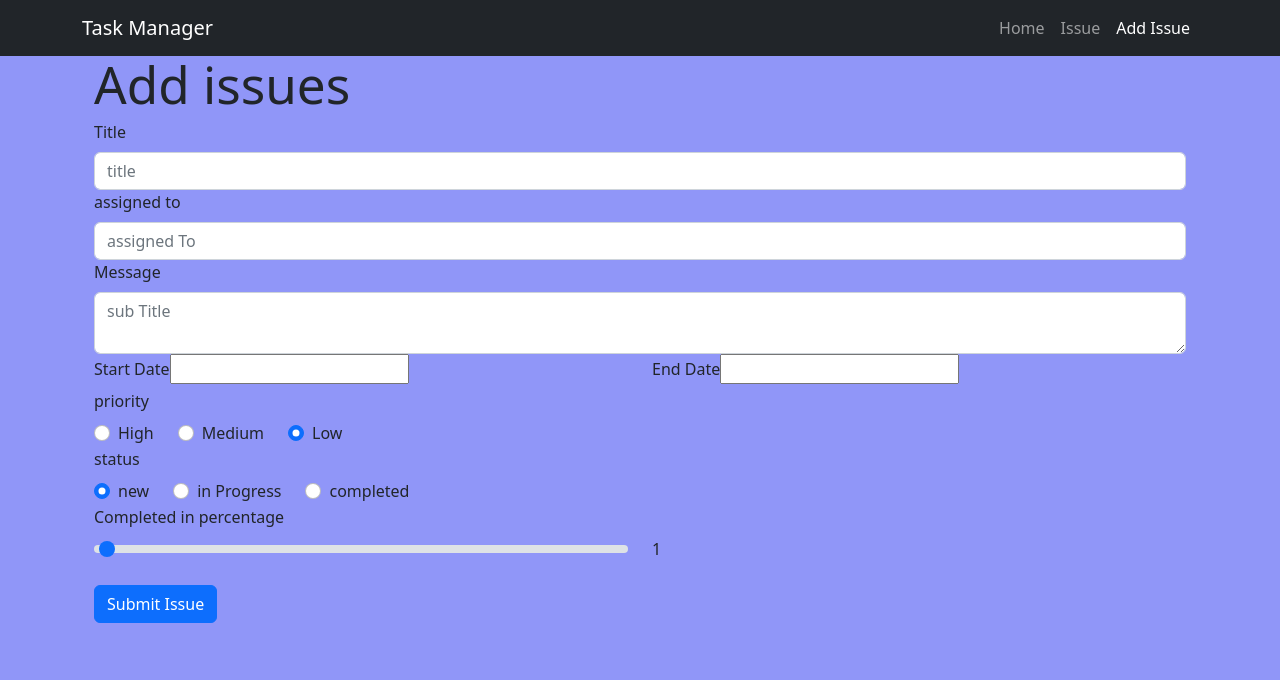
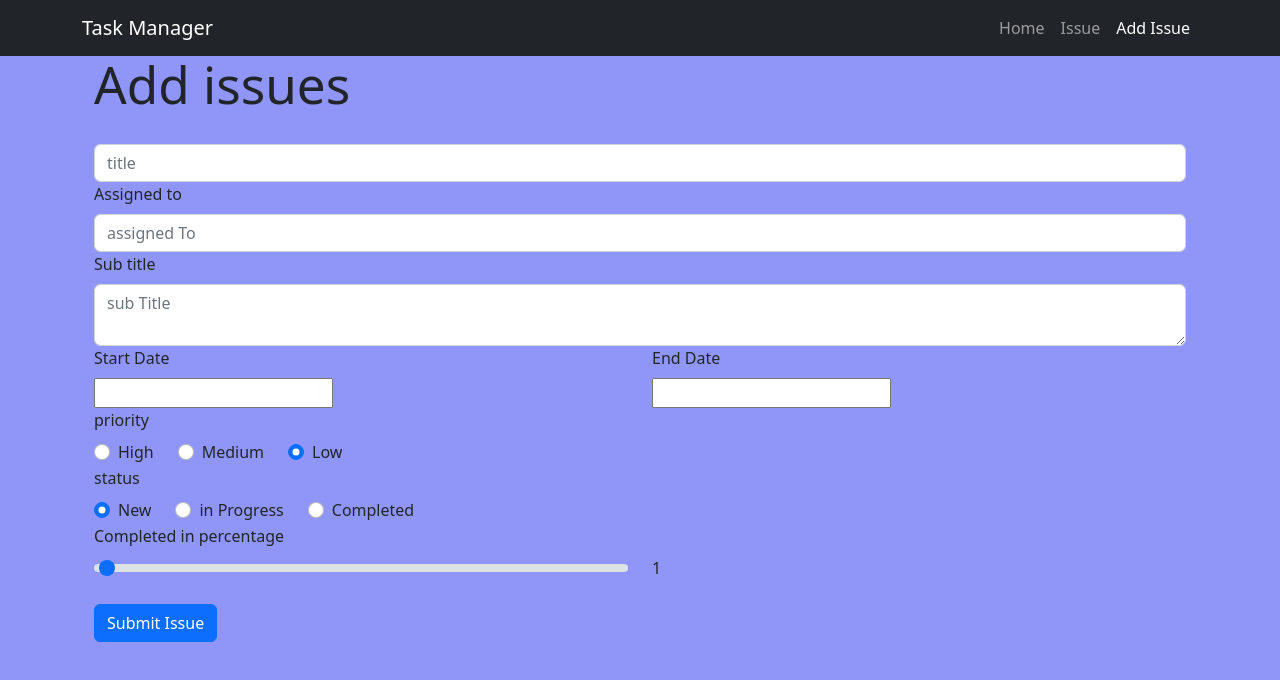
Before and after one commit to rayhan18/task-manager, a React (Vite) app: page /add in a window 1280 px wide. Shown: the top 680 px of the page. Built offline with nearby package versions, Linux system fonts and the light colour scheme.

Commit message:
issueform edit

```diff
--- a/src/components/Issueform.jsx
+++ b/src/components/Issueform.jsx
@@ -7,17 +7,20 @@ import { toast } from "react-toastify"
 import DatePicker from "react-datepicker";
 import "react-datepicker/dist/react-datepicker.css";
 import { addDays } from "date-fns"
+import TextInput from "../formInputs/TextInput"
+import DateInput from "../formInputs/DateInput"
+import CheckInput from "../formInputs/CheckInput"
 
-const defaultIssue={
-    title:'',
-    subTitle:'',
-    assignedTo:'',
-    startDate: new Date(),
-    endDate: addDays(new Date(),1) ,
-    priority:'low',
-    status:'new',
-    completedPercentage:1
-  }
+// const defaultIssue={
+//     title:'',
+//     subTitle:'',
+//     assignedTo:'',
+//     startDate: new Date(),
+//     endDate: addDays(new Date(),1) ,
+//     priority:'low',
+//     status:'new',
+//     completedPercentage:1
+//   }
 const IssueForm =({addIssue ,upDateIssue,handleUpdateIssue ,issue:EditToIssue})=>{
 
         const navigate = useNavigate()
@@ -151,6 +154,48 @@ const IssueForm =({addIssue ,upDateIssue,handleUpdateIssue ,issue:EditToIssue})=
             endDate:errorEndDate
             }= errorIssue
 
+
+            const priorityTypes = [
+              {
+                name:'priority',
+                value:'high',
+                label:'High',
+                valueToChecked:priority
+              },
+              {
+                name:'priority',
+                value:'medium',
+                label:'Medium',
+                valueToChecked:priority
+              },
+              {
+                name:'priority',
+                value:'low',
+                label:'Low',
+                valueToChecked:priority
+              },
+            ]
+
+            const statusChecks =[
+              {
+                name:'status',
+                value:'new',
+                label:'New',
+                statusType:status
+              },
+              {
+                name:'status',
+                value:'inProgress',
+                label:'in Progress',
+                statusType:status
+              },
+              {
+                name:'status',
+                value:'completed',
+                label:'Completed',
+                statusType:status
+              },
+            ]
     return(
         <>
 
@@ -160,7 +205,7 @@ const IssueForm =({addIssue ,upDateIssue,handleUpdateIssue ,issue:EditToIssue})=
         <h1>{EditToIssue ? 'Edit Issue' : 'Add issues'}</h1>
           <Col>
             <Form onSubmit={handelSubmit}>
-              <Form.Group>
+              {/* <Form.Group>
               <Form.Label>Title</Form.Label>
               <Form.Control
                type='text'
@@ -173,11 +218,19 @@ const IssueForm =({addIssue ,upDateIssue,handleUpdateIssue ,issue:EditToIssue})=
               <Form.Control.Feedback type='inValid' className="d-blog text-danger">
                 {errorTitle}
               </Form.Control.Feedback>
-              </Form.Group>
-
-              <Form.Group>
+              </Form.Group> */}
+             <TextInput
+              type='text'
+              name='title'
+              value={title}
+              placeholder='title'
+              onChange={handelChange}
+              error={errorTitle}
+             />
+              {/* <Form.Group>
               <Form.Label>assigned to</Form.Label>
               <Form.Control
+               label=' Title'
                type='text'
                name='assignedTo'
                value={assignedTo}
@@ -188,8 +241,17 @@ const IssueForm =({addIssue ,upDateIssue,handleUpdateIssue ,issue:EditToIssue})=
               <Form.Control.Feedback type='inValid' className="d-blog text-danger">
                 {errorassignedTo}
               </Form.Control.Feedback>
-              </Form.Group>
-              <Form.Group>
+              </Form.Group> */}
+              <TextInput
+               label=' Assigned to'
+              type='text'
+              name='assignedTo'
+              value={assignedTo}
+              placeholder='assigned To'
+              onChange={handelChange}
+              error={errorassignedTo}
+             />
+              {/* <Form.Group>
               <Form.Label> Message</Form.Label>
               <Form.Control
                as='textarea'
@@ -199,16 +261,26 @@ const IssueForm =({addIssue ,upDateIssue,handleUpdateIssue ,issue:EditToIssue})=
                onChange={handelChange}
                isInvalid={errorSubTitle}
               />
+
                <Form.Control.Feedback type='inValid' className="d-blog text-danger">
                 {errorSubTitle}
               </Form.Control.Feedback>
-              </Form.Group>
-
+              </Form.Group> */}
+             <TextInput
+             label='Sub title'
+              type='text'
+              name='subTitle'
+              value={subTitle}
+              placeholder='sub Title'
+              onChange={handelChange}
+              error={errorSubTitle}
+              as='textarea'
+             />
               <Form.Group>
                 <Row>
                   <Col>
                   <Form.Label htmlFor="startDate">Start Date </Form.Label>
-                  <DatePicker
+                  {/* <DatePicker
                   selected={startDate}
                   type='date'
                   onChange={(date)=> setIssue({
@@ -222,14 +294,45 @@ const IssueForm =({addIssue ,upDateIssue,handleUpdateIssue ,issue:EditToIssue})=
                   placeholder='startDate'
                   isInvalid={errorStartDate}
                   selectsStart
-                  />
+                  /> */}
+{/*
                   <Form.Control.Feedback type='inValid' className="d-blog text-danger">
                 {errorStartDate}
-              </Form.Control.Feedback>
+              </Form.Control.Feedback> */}
+              <DateInput
+               selected={startDate}
+               type='date'
+               onChange={(date)=> setIssue({
+                 ...issue,
+                 startDate:date})}
+                 startDate={startDate}
+                 endDate={endDate}
+                 //minDate={new date()}
+               name='startDate'
+               value={startDate}
+               placeholder='startDate'
+               error={errorStartDate}
+               selectsStart
+              />
                   </Col>
                   <Col>
                   <Form.Label htmlFor="startDate">End Date </Form.Label>
-                  <DatePicker
+                  <DateInput
+                  type='date'
+                  selected={endDate}
+                  onChange={(date)=> setIssue({
+                    ...issue,
+                    endDate:date})}
+                    selectsEnd
+                  startDate={startDate}
+                  endDate={endDate}
+                  minDate={startDate}
+                  name='endDate'
+                  value={endDate}
+                  placeholder='end Date'
+                  error={errorEndDate}
+                  />
+                  {/* <DatePicker
                   type='date'
                   selected={endDate}
                   onChange={(date)=> setIssue({
@@ -243,47 +346,33 @@ const IssueForm =({addIssue ,upDateIssue,handleUpdateIssue ,issue:EditToIssue})=
                   value={endDate}
                   placeholder='end Date'
                   isInvalid={errorEndDate}
-                  />
-                  <Form.Control.Feedback type='inValid' className="d-blog text-danger">
+                  /> */}
+                  {/* <Form.Control.Feedback type='inValid' className="d-blog text-danger">
                 {errorEndDate}
-              </Form.Control.Feedback>
+              </Form.Control.Feedback> */}
                   </Col>
                 </Row>
 
               </Form.Group>
+
               <Form.Group>
                 <Form.Label htmlFor="priority">priority</Form.Label>
-                <Row>
-                  <Col sm='auto'>
-                  <Form.Check
-               type="radio"
+                <Row className="">
+
+                  {priorityTypes.map((priorityType,index) =>(
+                     <Col sm='auto' key={index}>
+                      <CheckInput
+                      name={priorityType.name}
                       onChange={handelChange}
-               name='priority'
-               value='high'
-               label='High'
-               checked={priority === 'high'}
+                      value={priorityType.value}
+                      label={priorityType.label}
+                      valueToChecked={priorityType.valueToChecked}
                       />
                       </Col>
-                  <Col sm='auto'>
-                  <Form.Check
-               type="radio"
-               onChange={handelChange}
-               name='priority'
-               value='medium'
-               label='Medium'
-               checked={priority === 'medium'}
-               />
-                  </Col>
-                  <Col sm='auto'>
-                  <Form.Check
-               type="radio"
-               onChange={handelChange}
-               name='priority'
-               value='low'
-               label='Low'
-               checked={priority === 'low'}
-               />
-                  </Col>
+                  ))}
+
+
+
                 </Row>
 
 
@@ -291,36 +380,39 @@ const IssueForm =({addIssue ,upDateIssue,handleUpdateIssue ,issue:EditToIssue})=
               <Form.Group>
                 <Form.Label htmlFor="status">status</Form.Label>
                 <Row>
-                  <Col sm='auto'>
-                  <Form.Check
-               type="radio"
+                  {statusChecks.map((statusCheck,index) =>(
+                    <Col sm='auto' key={index}>
+                    <CheckInput
+
                     onChange={handelChange}
-               name='status'
-               value='new'
-               label='new'
-               checked={status === 'new'}
+                    name={statusCheck.name}
+                    value={statusCheck.value}
+                    label={statusCheck.label}
+                    valueToChecked={statusCheck.statusType }
                     />
                     </Col>
-                  <Col sm='auto'>
-                  <Form.Check
-               type="radio"
+                  ))}
+
+                  {/* <Col sm='auto'>
+                  <CheckInput
+
                onChange={handelChange}
                name='status'
                value='inProgress'
                label='in Progress'
-               checked={status === 'inProgress'}
+               valueToChecked={status }
                />
                   </Col>
                   <Col sm='auto'>
-                  <Form.Check
-               type="radio"
+                  <CheckInput
+
                onChange={handelChange}
                name='status'
                value='completed'
                label='completed'
-               checked={status === 'completed'}
+               valueToChecked={status }
                />
-                  </Col>
+                  </Col> */}
 
                 </Row>
 
--- /dev/null
+++ b/src/formInputs/CheckInput.jsx
@@ -0,0 +1,23 @@
+import React from 'react'
+import { Form,Row,Col } from 'react-bootstrap'
+
+
+
+const CheckInput = ({name,onChange,value,label,valueToChecked}) => {
+  return (
+    <div>
+
+             <Form.Check
+               type="radio"
+               onChange={onChange}
+               name={name}
+               value={value}
+               label={label}
+               checked={valueToChecked === value}
+               />
+
+    </div>
+  )
+}
+
+export default CheckInput
--- /dev/null
+++ b/src/formInputs/DateInput.jsx
@@ -0,0 +1,31 @@
+
+import React from 'react'
+import DatePicker from "react-datepicker";
+import "react-datepicker/dist/react-datepicker.css";
+import { addDays } from "date-fns"
+import { Form } from 'react-bootstrap';
+
+const DateInput = ({selected ,onChange,name,value,startDate,endDate,minDate,error,...rest}) => {
+  return (
+    <div>
+       <DatePicker
+                  selected={selected}
+                  type='date'
+                  onChange={onChange}
+                    startDate={startDate}
+                    endDate={endDate}
+                    minDate={minDate}
+                  name={name}
+                  value={value}
+                  placeholder='startDate'
+                  isInvalid={error}
+                  {...rest}
+                  />
+                  <Form.Control.Feedback type='inValid' className="d-blog text-danger">
+                    {error}
+                  </Form.Control.Feedback>
+    </div>
+  )
+}
+
+export default DateInput
--- /dev/null
+++ b/src/formInputs/TextInput.jsx
@@ -0,0 +1,27 @@
+import { Form } from "react-bootstrap";
+
+
+const TextInput =({ label,type,name,placeholder,onChange,error ,value ,...rest}) =>{
+    return(
+        <>
+             <Form.Group>
+              <Form.Label htmlFor={name}>{label}</Form.Label>
+              <Form.Control
+               type={type}
+               name={name}
+               value={value}
+               placeholder={placeholder}
+               onChange={onChange}
+               isInvalid={error}
+               {...rest}
+              />
+              <Form.Control.Feedback type='inValid' className="d-blog text-danger">
+                {error}
+              </Form.Control.Feedback>
+              </Form.Group>
+
+
+        </>
+    )
+}
+export default TextInput;
```
Lines whose indentation alone changed are shown as unchanged.
